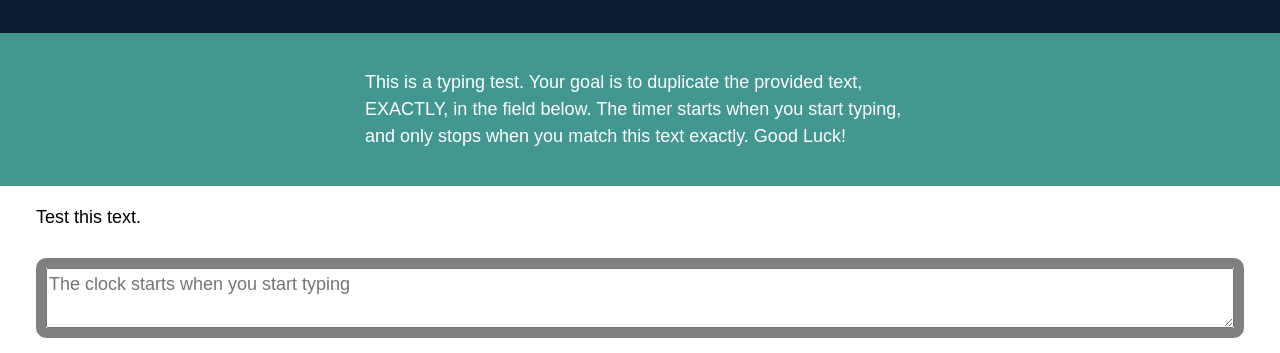
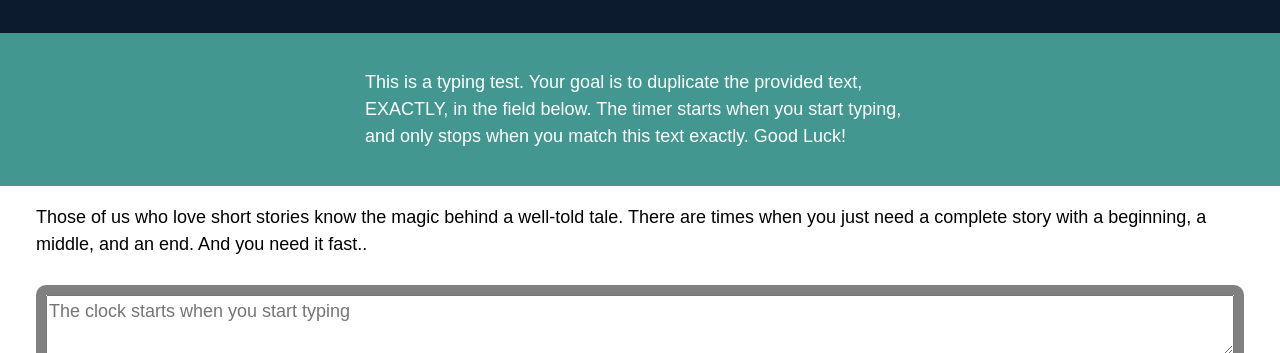
Before and after one commit to enaiman1/TypingTest, a plain HTML site: page index.html in a window 1280 px wide. Shown: the part 105-458 px from the top of the page. Drawn offline with Linux system fonts and the light colour scheme.

Commit message:
added new text to test typer

```diff
--- a/index.html
+++ b/index.html
@@ -30,7 +30,7 @@
         <section class="test-area">
 
             <div id="origin-text"><!--words that are being tested-->
-                <p>Test this text.</p>
+                <p>Those of us who love short stories know the magic behind a well-told tale. There are times when you just need a complete story with a beginning, a middle, and an end. And you need it fast..</p>
             </div>
 
             <div class="test-wrapper"><!--test input area-->
```
